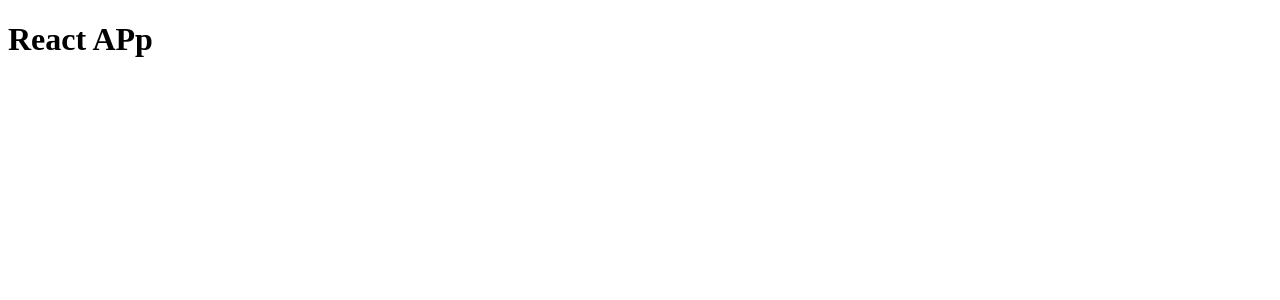
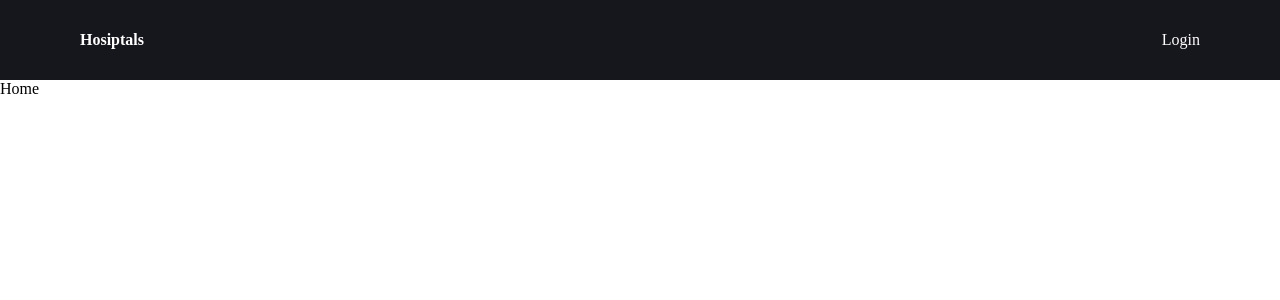
Before and after one commit to ArslanZafarr/react-hospital-app, a React (Vite) app: page / in a window 1280 px wide. Shown: the top 300 px of the page. Built offline with nearby package versions, Linux system fonts and the light colour scheme.

Commit message:
add header

```diff
--- a/package.json
+++ b/package.json
@@ -11,7 +11,9 @@
   },
   "dependencies": {
     "react": "^18.2.0",
-    "react-dom": "^18.2.0"
+    "react-dom": "^18.2.0",
+    "react-router": "^6.14.2",
+    "react-router-dom": "^6.14.2"
   },
   "devDependencies": {
     "@types/react": "^18.2.14",
--- a/src/App.jsx
+++ b/src/App.jsx
@@ -1,9 +1,18 @@
 import './App.css'
+import Login from './components/login'
+import { BrowserRouter, Routes, Route } from "react-router-dom"
+import Home from './pages/Home'
+import Header from './components/Header/Header'
 
 function App() {
   return (
     <>
-      <h1>React APp</h1>
+      <BrowserRouter>
+        <Header />
+        <Routes>
+          <Route path='/' element={<Home />} />
+        </Routes>
+      </BrowserRouter>
     </>
   )
 }
--- /dev/null
+++ b/src/components/Header/Header.css
@@ -0,0 +1,20 @@
+.header-wrapper {
+  width: 100%;
+  background-color: #16161d;
+  height: 80px;
+  color: #fff;
+  display: flex;
+  justify-content: center;
+  flex-direction: column;
+}
+
+.header {
+  display: flex;
+  justify-content: space-between;
+  align-items: center;
+  padding: 0px 80px;
+}
+
+.header-nav ul li {
+  list-style: none;
+}
--- /dev/null
+++ b/src/components/Header/Header.jsx
@@ -0,0 +1,24 @@
+import React from 'react'
+import "../Header/Header.css"
+const Header = () => {
+    return (
+        <div className='header-wrapper'>
+            <div className='header'>
+                <div className='header-logo'>
+                    <h4>Hosiptals</h4>
+                </div>
+                <nav className='header-nav'>
+                    <ul>
+                        <li>
+                            Login
+                        </li>
+                    </ul>
+                </nav>
+
+            </div>
+        </div>
+
+    )
+}
+
+export default Header
--- /dev/null
+++ b/src/components/login.jsx
@@ -0,0 +1,63 @@
+// Login.js
+import React, { useState } from 'react';
+
+const Login = () => {
+    const [email, setEmail] = useState('');
+    const [password, setPassword] = useState('');
+
+    const handleLogin = async (e) => {
+        e.preventDefault();
+
+        const loginData = {
+            email: email,
+            password: password,
+        };
+
+        try {
+            const response = await fetch('https://leadsapi.backendz.co/public/api/login', {
+                method: 'POST',
+                headers: {
+                    'Content-Type': 'application/json',
+                },
+                body: JSON.stringify(loginData),
+            });
+
+            if (response.ok) {
+                // Login success
+                // You may handle the response here, e.g., storing the token in state or local storage
+                console.log('Login successful!');
+            } else {
+                // Login failed
+                console.error('Login failed.');
+            }
+        } catch (error) {
+            console.error('Error occurred during login:', error);
+        }
+    };
+
+    return (
+        <form onSubmit={handleLogin}>
+            <div>
+                <label>Email:</label>
+                <input
+                    type="email"
+                    value={email}
+                    onChange={(e) => setEmail(e.target.value)}
+                    required
+                />
+            </div>
+            <div>
+                <label>Password:</label>
+                <input
+                    type="password"
+                    value={password}
+                    onChange={(e) => setPassword(e.target.value)}
+                    required
+                />
+            </div>
+            <button type="submit">Login</button>
+        </form>
+    );
+};
+
+export default Login;
--- a/src/index.css
+++ b/src/index.css
@@ -0,0 +1,4 @@
+* {
+  margin: 0;
+  padding: 0;
+}
--- /dev/null
+++ b/src/pages/Home.jsx
@@ -0,0 +1,9 @@
+import React from 'react'
+
+const Home = () => {
+    return (
+        <div>Home</div>
+    )
+}
+
+export default Home
```
Also changed, not shown: 1 other file (tests, documents, lock files or other folders).
